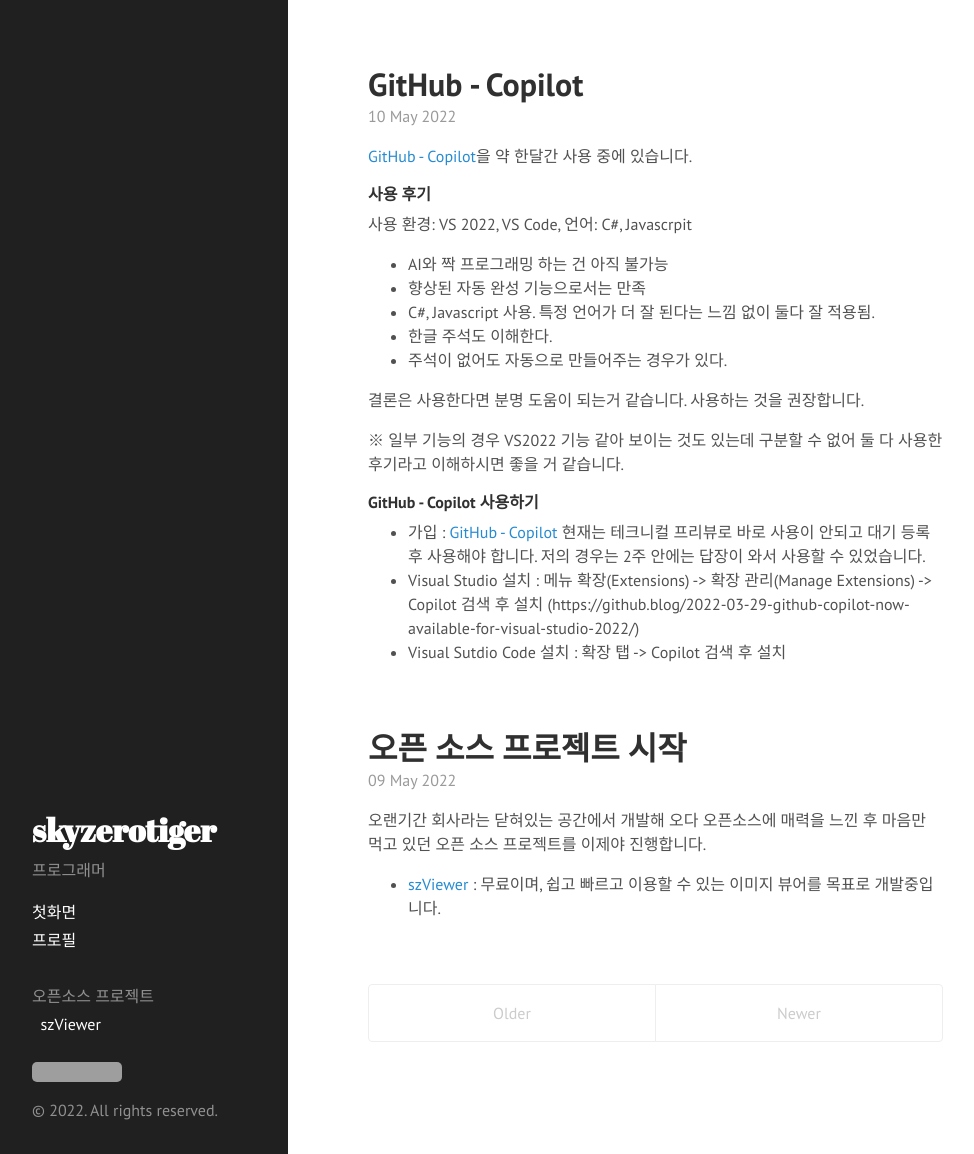
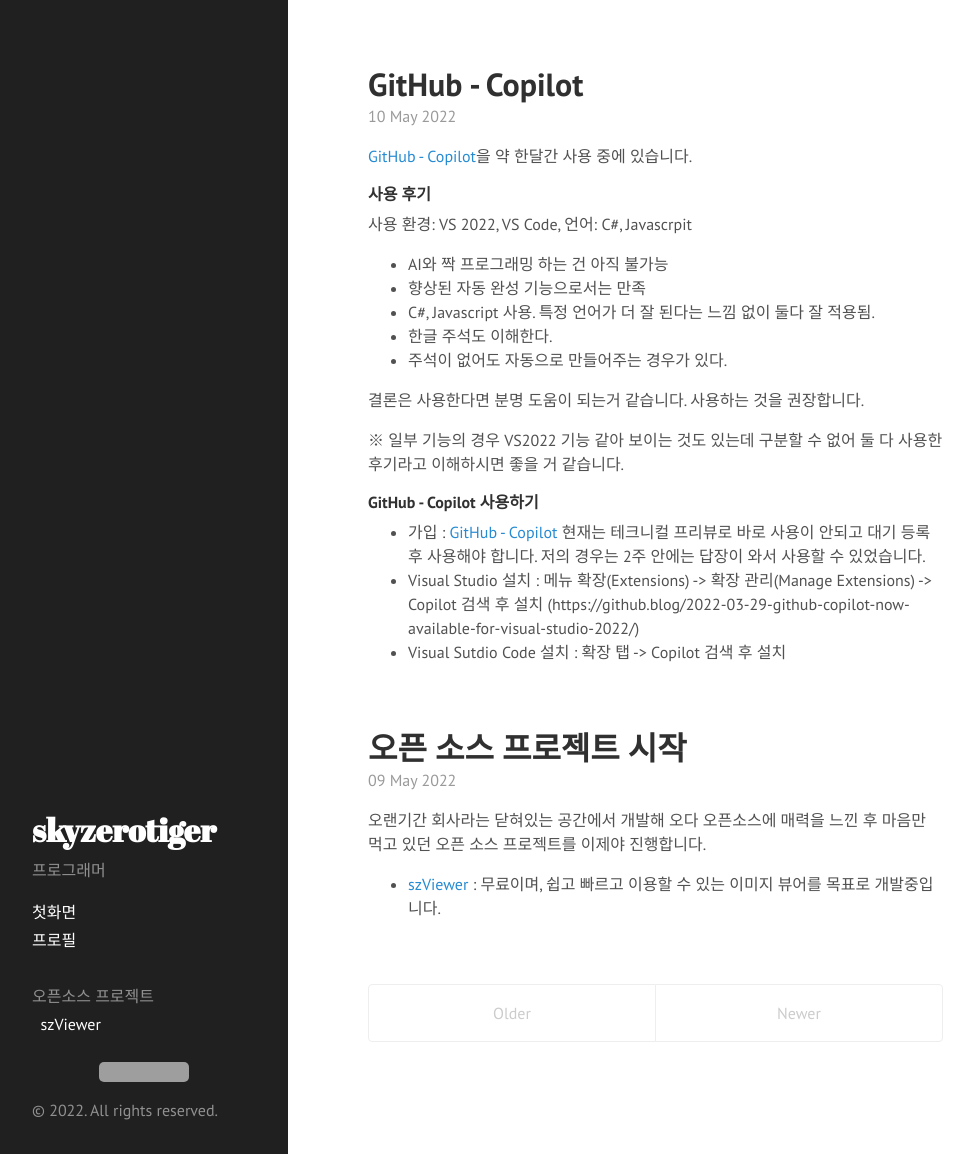
Before and after one commit to skyzerotiger/skyzerotiger.github.io, a Jekyll site: the page built from index.html, in a window 1280 px wide and 1154 px high. Shown: the whole window, without its empty margins (0-974 px from the left). Built offline with Jekyll 4.4.1, drawn with Linux system fonts in a browser that asks for light colours; the list of posts is cut into pages by our own code; grey boxes are pictures that could not be loaded.

Commit message:
Update sidebar.html

```diff
--- a/_includes/sidebar.html
+++ b/_includes/sidebar.html
@@ -28,7 +28,7 @@
 
       <span class="sidebar-nav-item"><br>오픈소스 프로젝트<br>&nbsp&nbsp<a href="https://github.com/skyzerotiger/szViewer">szViewer</a></span>
       <br>
-      <span class="sidebar-nav-item"><a href="https://discord.gg/nF2mDGeqFD"><img alt="Discord" src="https://img.shields.io/discord/973575619680034867?logo=discord&logoColor=white"/></a></span>
+      <span class="sidebar-nav-item"><a href="https://discord.gg/nF2mDGeqFD"><center><img alt="Discord" src="https://img.shields.io/discord/973575619680034867?logo=discord&logoColor=white"/></a></center></span>
     </nav>
 
 
```
